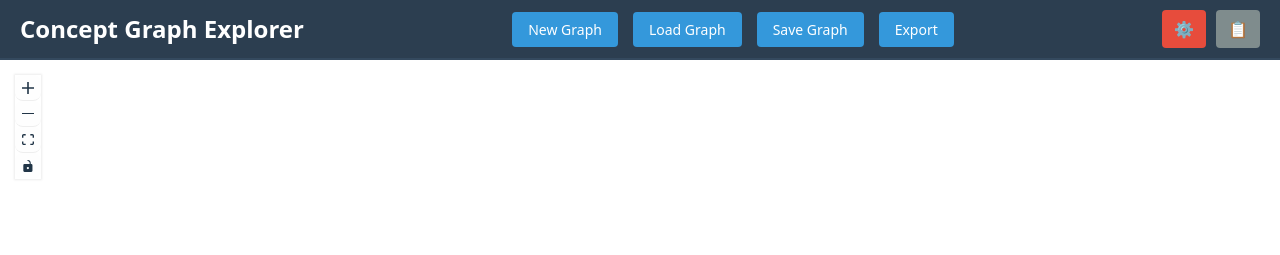
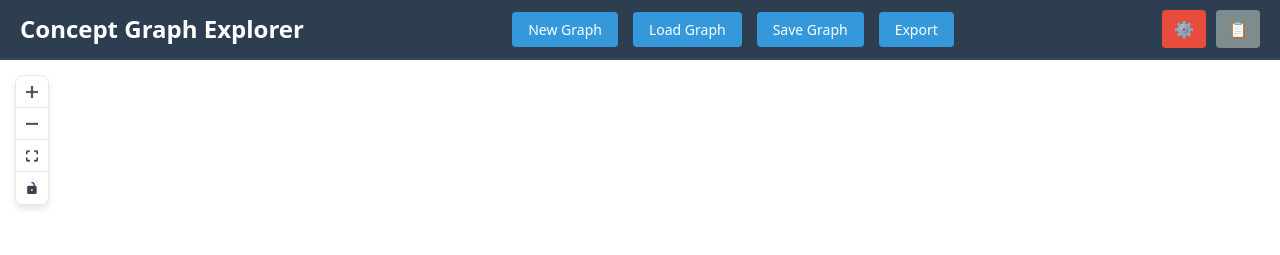
Before and after one commit to Blueflier/visual-learn, a React (Vite) app: page / in a window 1280 px wide. Shown: the top 255 px of the page. Built offline with nearby package versions, Linux system fonts and the light colour scheme.

Commit message:
rf controls svgs fixed

```diff
--- a/src/App.css
+++ b/src/App.css
@@ -37,6 +37,58 @@ html, body, #root {
 
 .react-flow__node .react-flow__node-label {
   color: #333 !important;
+}
+
+/* React Flow Controls Styling - Fix SVG visibility */
+.react-flow__controls {
+  background: rgba(255, 255, 255, 0.95) !important;
+  border: 1px solid #e5e7eb !important;
+  border-radius: 8px !important;
+  box-shadow: 0 4px 6px rgba(0, 0, 0, 0.1) !important;
+  backdrop-filter: blur(8px) !important;
+}
+
+.react-flow__controls-button {
+  background: transparent !important;
+  border: none !important;
+  border-bottom: 1px solid #e5e7eb !important;
+  border-radius: 0 !important;
+  width: 32px !important;
+  height: 32px !important;
+  display: flex !important;
+  align-items: center !important;
+  justify-content: center !important;
+  transition: all 0.2s ease !important;
+}
+
+.react-flow__controls-button:last-child {
+  border-bottom: none !important;
+}
+
+.react-flow__controls-button:hover {
+  background: rgba(59, 130, 246, 0.1) !important;
+}
+
+.react-flow__controls-button svg {
+  fill: #374151 !important;
+  stroke: #374151 !important;
+  width: 16px !important;
+  height: 16px !important;
+}
+
+.react-flow__controls-button:hover svg {
+  fill: #1f2937 !important;
+  stroke: #1f2937 !important;
+}
+
+/* Ensure controls are always visible with proper contrast */
+.react-flow__controls-button:disabled {
+  opacity: 0.5 !important;
+}
+
+.react-flow__controls-button:disabled svg {
+  fill: #9ca3af !important;
+  stroke: #9ca3af !important;
 }
 
 .App {
```
